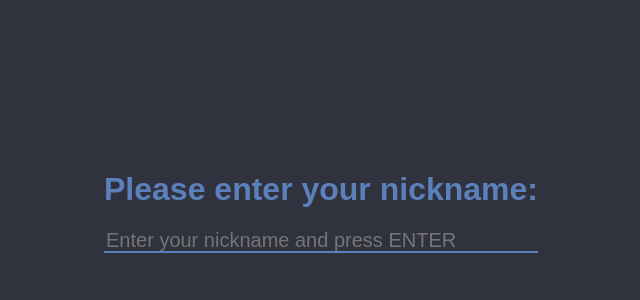
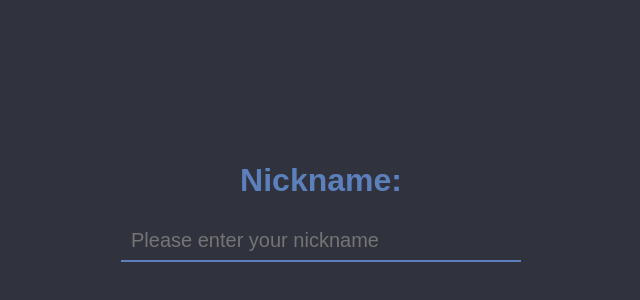
Before and after one commit to Catelinecz/pwa-react-chat, a React (Create React App) app: page / in a window 1280 px wide. Shown: the part 178-478 px from the top of the page, without its empty margins (319-959 px from the left). Built offline with nearby package versions, Linux system fonts and the light colour scheme; no server answers.

Commit message:
login page style

```diff
--- a/src/components/LoginForm.jsx
+++ b/src/components/LoginForm.jsx
@@ -19,11 +19,11 @@ export default class LoginForm extends React.Component {
     render() {
         return (
             <div className="login">
-                <form className="login-form" onSubmit={this.handleSubmit}>
+                <form className="login-form" onSubmit={this.handleSubmit} autocomplete="off">
                     <label htmlFor="nickname">
-                        <h1>Please enter your nickname: </h1>
+                        <h1>Nickname:</h1>
                     </label>
-                    <input type="text" ref={(input) => this.textInput = input} id="nickname" value={this.state.nickname} onChange={this.handleChange} placeholder="Enter your nickname and press ENTER"/>
+                    <input autocomplete="off" type="text" ref={(input) => this.textInput = input} id="nickname" value={this.state.nickname} onChange={this.handleChange} placeholder="Please enter your nickname"/>
                     <button disabled={this.state.nickname.length < 1} className="send" type="submit">Log In</button>
                     <div className="error">{ this.state.error }</div>
                 </form>
--- a/src/components/NewMessageForm.jsx
+++ b/src/components/NewMessageForm.jsx
@@ -25,9 +25,9 @@ export default class NewMessageForm extends React.Component {
     render() {
         return (
             <div className="message-input">
-                <form className="message-form" onSubmit={this.handleSubmit}>
+                <form className="message-form" autocomplete="off" onSubmit={this.handleSubmit}>
                     <input id="message" type="text" className="form-control" onChange={this.handleChange} placeholder="Type your message and press ENTER" value={this.state.message}/>
-                    <button disabled={this.state.message.length < 1} className="send" type="submit">Send</button>
+                    <button autocomplete="off" disabled={this.state.message.length < 1} className="send" type="submit">Send</button>
                 </form>
             </div>
         )
--- a/src/style.css
+++ b/src/style.css
@@ -47,7 +47,12 @@ input, textarea {
 .login-form {
     display: flex;
     justify-content: center;
-    flex-direction: column
+    flex-direction: column;
+    width: 400px;
+}
+
+.login-form h1 {
+    text-align: center;
 }
 
 .login-form input {
@@ -58,6 +63,7 @@ input, textarea {
     height: 20px;
     line-height: 20px;
     font-size: 20px;
+    padding: 10px;
     background: var(--login-input-back);
     color: var(--login-input-fore);
     border-bottom: solid 2px var(--login-input-border);
```
